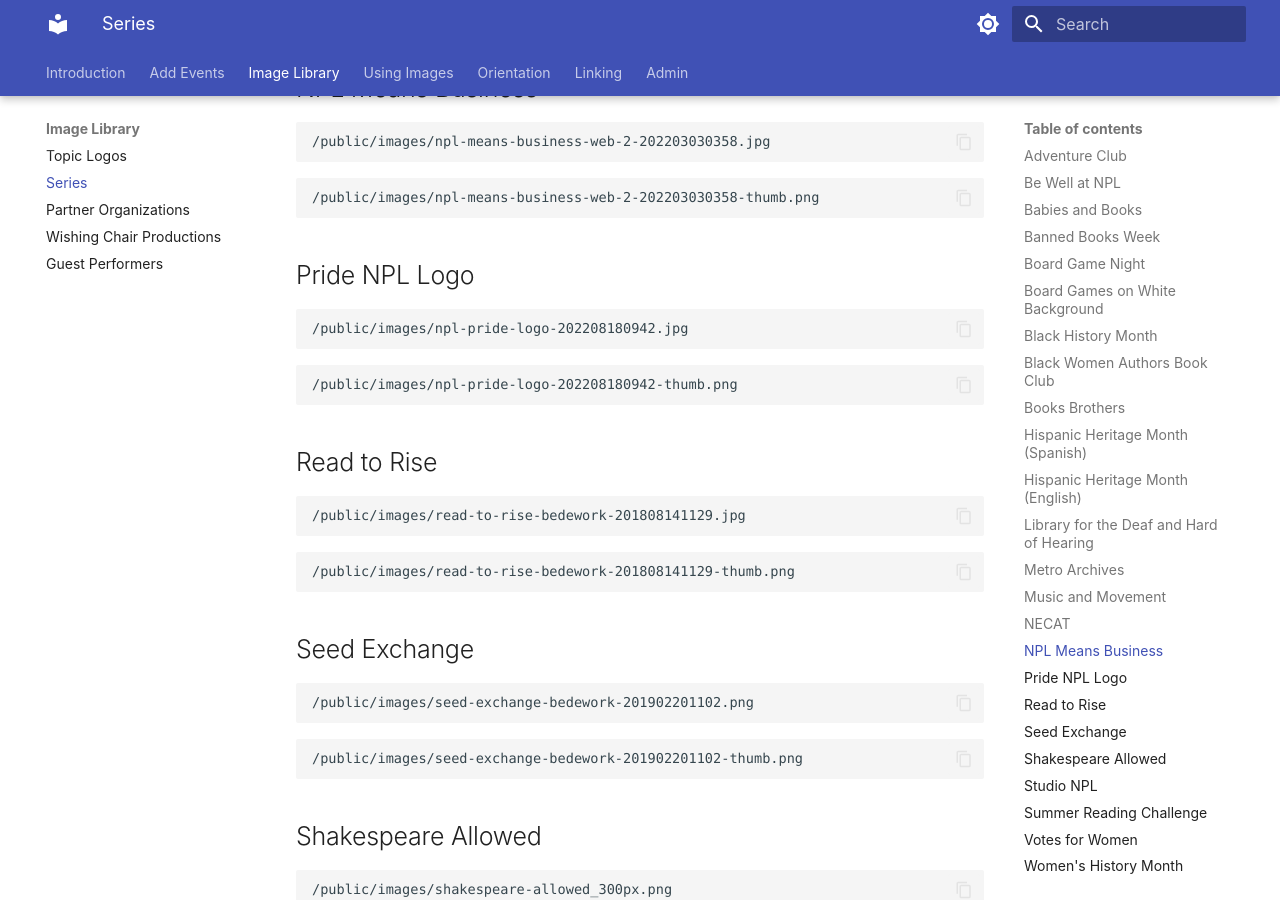
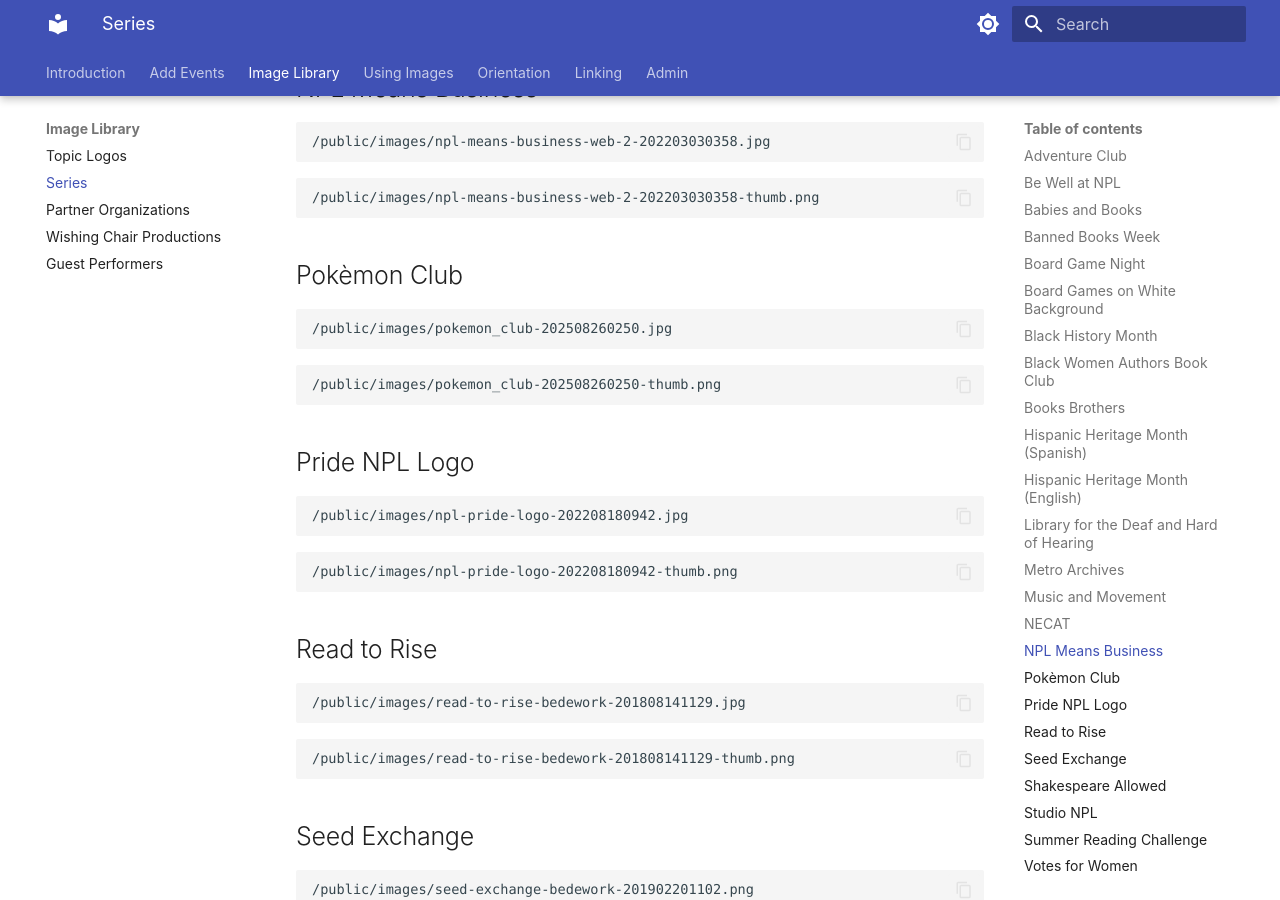
Before and after one commit to Nashville-Public-Library/bedework-docs, an MkDocs documentation site: the page built from docs/image-library/series-logos.md, in a window 1280 px wide and 900 px high, scrolled down 3004 px. Built offline with MkDocs 1.6.1 and Material for MkDocs 9.7.7, drawn with Linux system fonts in a browser that asks for light colours.

Commit message:
add two images

````diff
--- a/docs/image-library/series-logos.md
+++ b/docs/image-library/series-logos.md
@@ -165,6 +165,16 @@ title: Series
 /public/images/npl-means-business-web-2-202203030358-thumb.png
 ```
 
+## Pokèmon Club
+
+```text
+/public/images/pokemon_club-202508260250.jpg
+```
+
+```text
+/public/images/pokemon_club-202508260250-thumb.png
+```
+
 ## Pride NPL Logo
 
 ```
````
